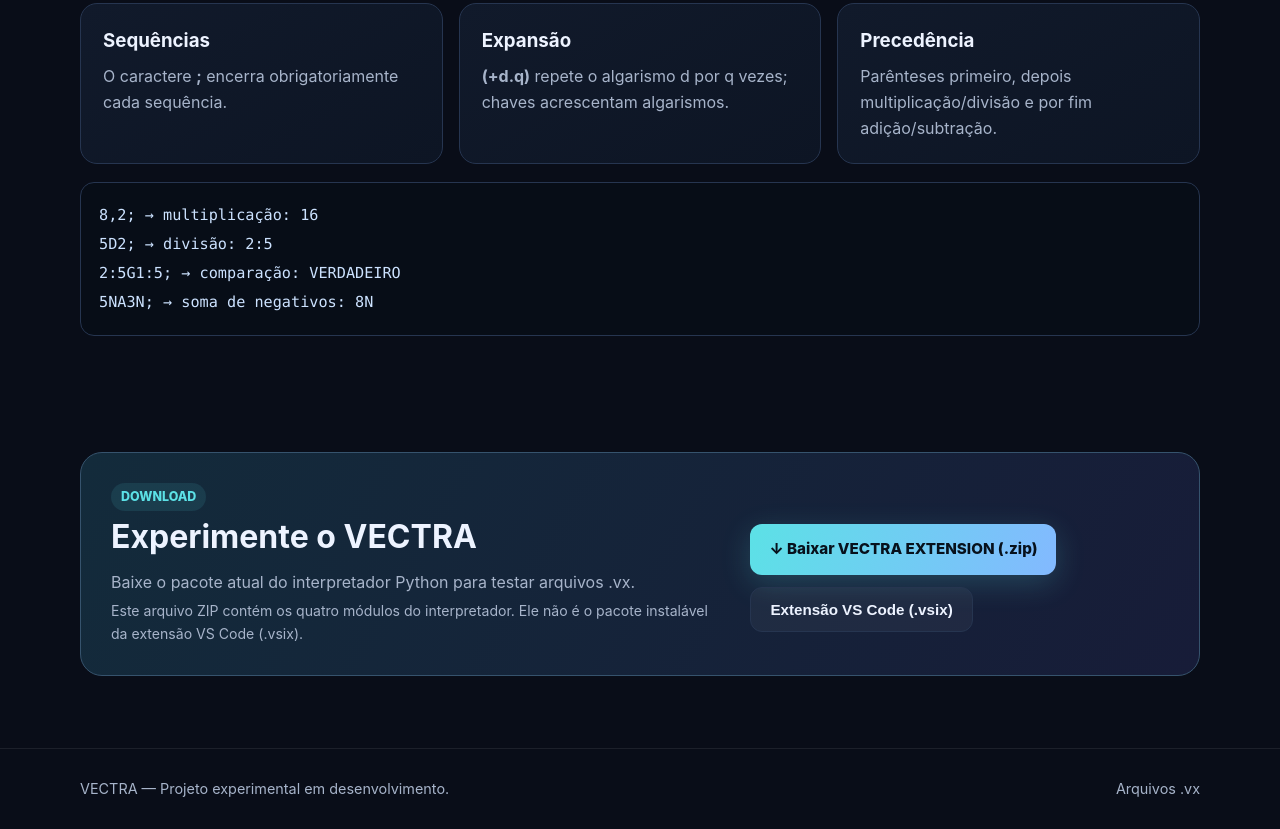
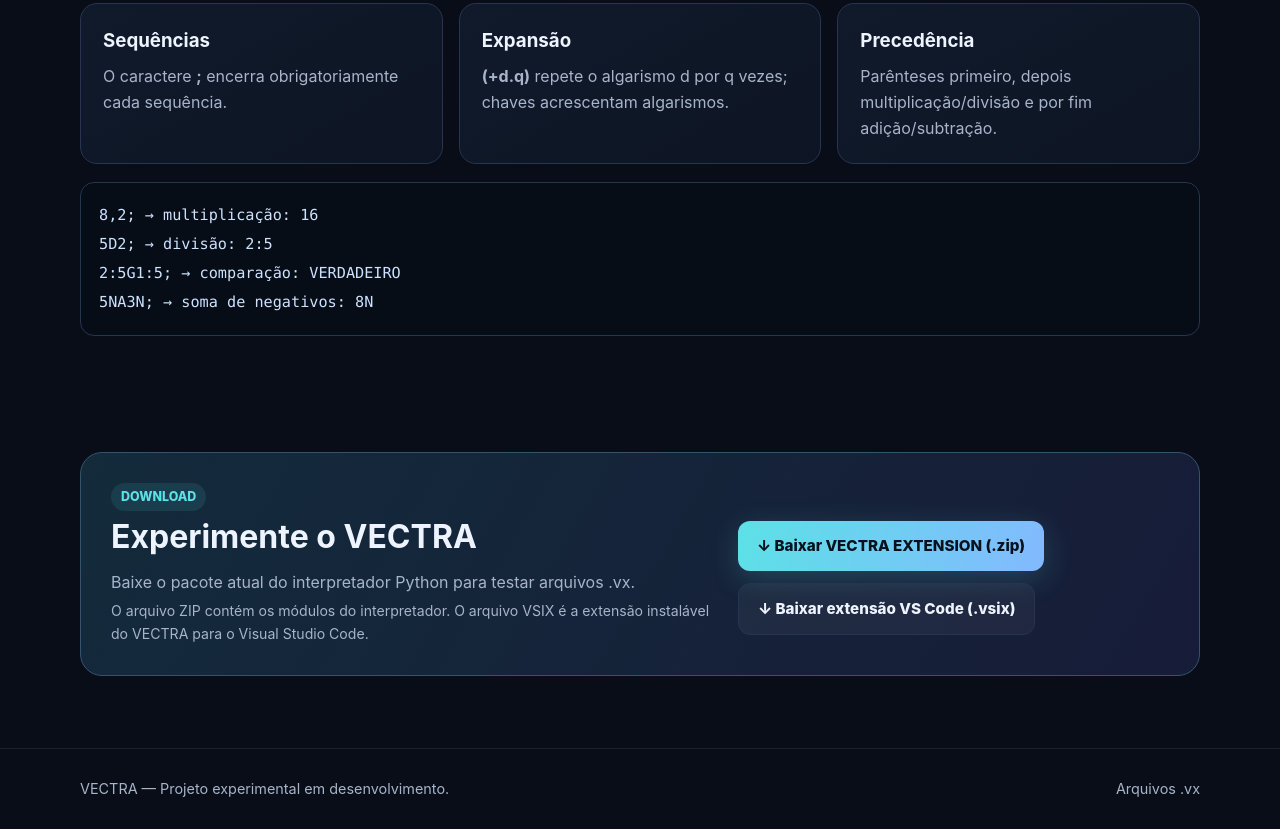
Before and after one commit to gabriel10venceslau-tech/VECTRA-computer, a plain HTML site: page index.html in a window 1280 px wide. Shown: the part 2061-2890 px from the top of the page. Drawn offline with Linux system fonts and the light colour scheme.

Commit message:
Revise download section for VECTRA extension
Updated download links and information for VECTRA extension.

```diff
--- a/index.html
+++ b/index.html
@@ -1,3 +1,4 @@
+
 <!DOCTYPE html>
 <html lang="pt-BR">
 <head>
@@ -20,7 +21,6 @@
 }
 
 * { box-sizing:border-box }
-
 html { scroll-behavior:smooth }
 
 body {
@@ -298,19 +298,14 @@ footer {
   }
 
   .grid { grid-template-columns:1fr 1fr }
-
   .symbol-grid { grid-template-columns:repeat(4,1fr) }
-
   .download-panel { display:block }
-
   .download-panel .actions { margin-top:20px }
 }
 
 @media(max-width:520px) {
   .navlinks { display:none }
-
   .grid { grid-template-columns:1fr }
-
   h1 { letter-spacing:-2px }
 }
 </style>
@@ -494,13 +489,13 @@ VERDADEIRO</pre>
         <p>Baixe o pacote atual do interpretador Python para testar arquivos .vx.</p>
 
         <p class="note">
-          Este arquivo ZIP contém os quatro módulos do interpretador. Ele não é o pacote instalável da extensão VS Code (.vsix).
+          O arquivo ZIP contém os módulos do interpretador. O arquivo VSIX é a extensão instalável do VECTRA para o Visual Studio Code.
         </p>
       </div>
 
       <div class="actions">
 
-        <!-- DOWNLOAD DIRETO DO ARQUIVO ZIP COMPLETO -->
+        <!-- DOWNLOAD DO ZIP DO INTERPRETADOR -->
         <a
           class="btn primary"
           id="downloadInterpreter"
@@ -509,9 +504,14 @@ VERDADEIRO</pre>
           ↓ Baixar VECTRA EXTENSION (.zip)
         </a>
 
-        <button class="secondary" id="vsixInfo">
-          Extensão VS Code (.vsix)
-        </button>
+        <!-- DOWNLOAD REAL DO VSIX -->
+        <a
+          class="btn secondary"
+          id="downloadVsix"
+          href="./vectra-language-0.0.2.vsix"
+          download="vectra-language-0.0.2.vsix">
+          ↓ Baixar extensão VS Code (.vsix)
+        </a>
 
       </div>
     </div>
@@ -530,20 +530,15 @@ VERDADEIRO</pre>
 </footer>
 
 <script>
-
-// Atualiza a mensagem quando o usuário clicar no download.
 document.getElementById('downloadInterpreter').addEventListener('click', () => {
   document.getElementById('downloadStatus').textContent =
     'Download do VECTRA EXTENSION iniciado.';
 });
 
-// Informação sobre o pacote da extensão VS Code.
-document.getElementById('vsixInfo').addEventListener('click', () => {
-  alert(
-    'O pacote .vsix da extensão ainda não foi incluído neste site. Para habilitar esse download, é necessário empacotar a pasta completa da extensão VS Code.'
-  );
+document.getElementById('downloadVsix').addEventListener('click', () => {
+  document.getElementById('downloadStatus').textContent =
+    'Download da extensão VECTRA para VS Code iniciado.';
 });
-
 </script>
 
 </body>
```
